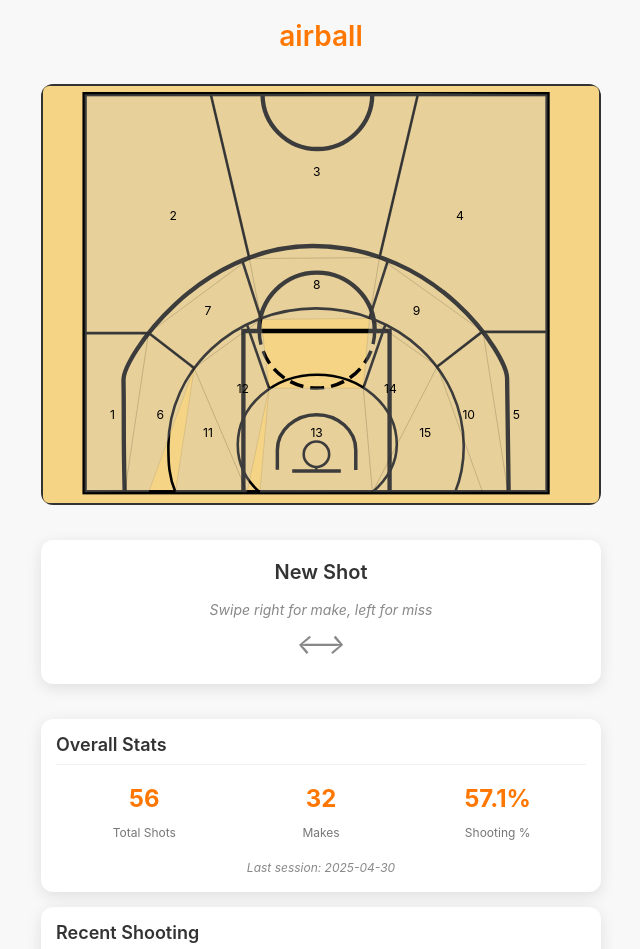
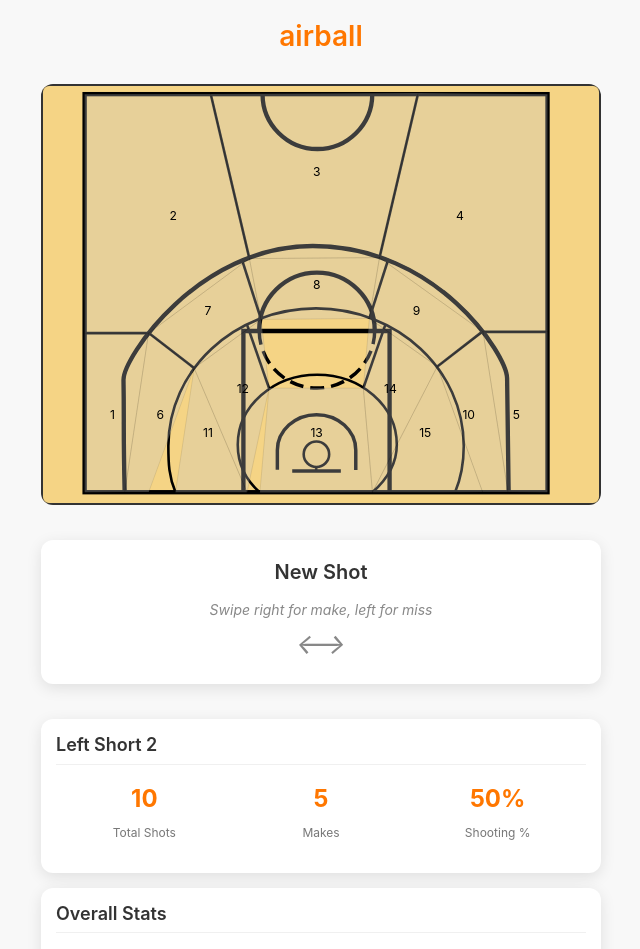
Before and after one commit to igarza99tom/airball-shot-tracker, an Angular app in the folder airball/: page / in a window 1280 px wide. Shown: the top 949 px of the page, without its empty margins (319-959 px from the left). Built offline with nearby package versions, Linux system fonts and the light colour scheme.

Commit message:
Se agregan stats de seccion

```diff
--- a/airball/src/app/components/stats-display/stats-display.component.html
+++ b/airball/src/app/components/stats-display/stats-display.component.html
@@ -1,24 +1,42 @@
 <div class="stats-container">
+    <div class="stats-card">
+      <h2>{{ sectionName || 'Select a Section' }}</h2>
+      <div class="stat-grid">
+        <div class="stat-item">
+          <div class="stat-value">{{ stats.section.shots }}</div>
+          <div class="stat-label">Total Shots</div>
+        </div>
+        <div class="stat-item">
+          <div class="stat-value">{{ stats.section.makes }}</div>
+          <div class="stat-label">Makes</div>
+        </div>
+        <div class="stat-item">
+          <div class="stat-value">{{ stats.section.percentage }}%</div>
+          <div class="stat-label">Shooting %</div>
+        </div>
+      </div>
+    </div>
     <div class="stats-card">
       <h2>Overall Stats</h2>
       <div class="stat-grid">
         <div class="stat-item">
-          <div class="stat-value">{{ stats.totalShots }}</div>
+          <div class="stat-value">{{ stats.total.shots }}</div>
           <div class="stat-label">Total Shots</div>
         </div>
         <div class="stat-item">
-          <div class="stat-value">{{ stats.makes }}</div>
+          <div class="stat-value">{{ stats.total.makes }}</div>
           <div class="stat-label">Makes</div>
         </div>
         <div class="stat-item">
-          <div class="stat-value">{{ stats.percentage }}%</div>
+          <div class="stat-value">{{ stats.total.percentage }}%</div>
           <div class="stat-label">Shooting %</div>
         </div>
       </div>
 
+      <!-- Agregar si se suman sesiones
       <div class="last-session">
         <p>Last session: {{ stats.lastSessionDate }}</p>
-      </div>
+      </div>-->
     </div>
 
     <div class="stats-card">
--- a/airball/src/app/components/stats-display/stats-display.component.ts
+++ b/airball/src/app/components/stats-display/stats-display.component.ts
@@ -9,11 +9,20 @@ import { CommonModule } from '@angular/common';
   styleUrl: './stats-display.component.scss'
 })
 export class StatsDisplayComponent {
+  sectionName: string | null = 'Left Short 2';
+
   // Mock data
   stats = {
-    totalShots: 56,
-    makes: 32,
-    percentage: 57.1,
+    total: {
+      shots: 56,
+      makes: 32,
+      percentage: 57.1
+    },
+    section: {
+      shots: 10,
+      makes: 5,
+      percentage: 50
+    },
     lastSessionDate: '2025-04-30'
   };
 
```
